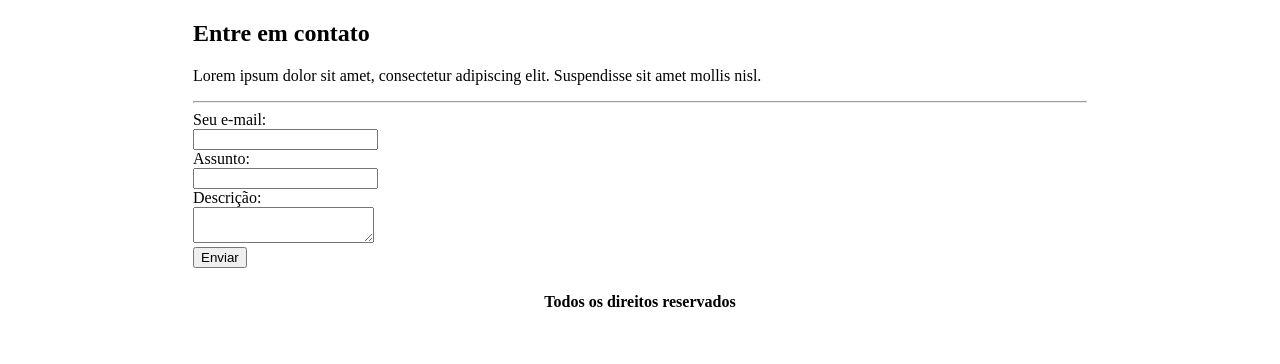
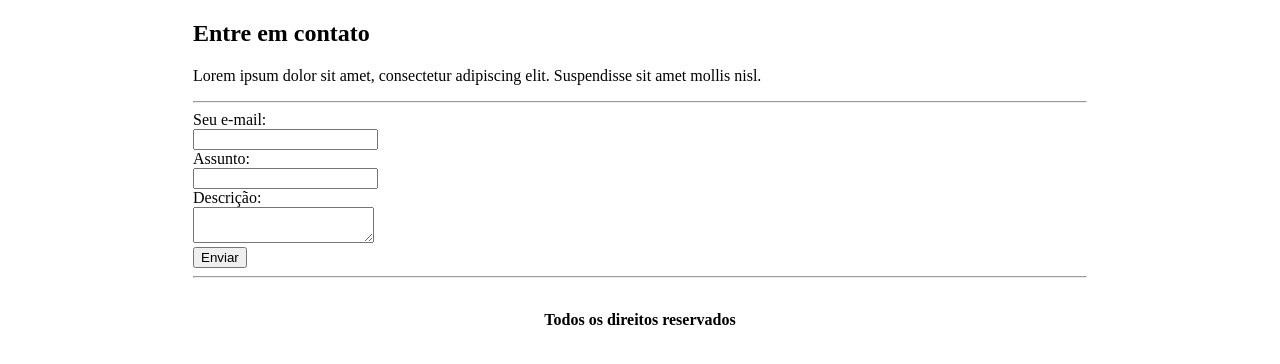
Before and after one commit to MatheusTRR97/ProjetoUnes, a plain HTML site: page contato.html in a window 1280 px wide. Shown: the part 104-468 px from the top of the page. Drawn offline with Linux system fonts and the light colour scheme.

Commit message:
pagina de contato formularios

```diff
--- a/contato.html
+++ b/contato.html
@@ -22,7 +22,8 @@ Uma pequeno ALERTA para você que está baixando o projeto e não assistiu o ví
 			</tr>
 
 			<tr>
-				<td colspan="2">
+				<td colspan="3
+				">
 
 					<h2>Entre em contato</h2>
 					<p>
@@ -45,7 +46,7 @@ Uma pequeno ALERTA para você que está baixando o projeto e não assistiu o ví
 						<input type="submit" value="Enviar">
 
 					</form>
-
+					<hr>
 
 				</td>
 			</tr>
```
